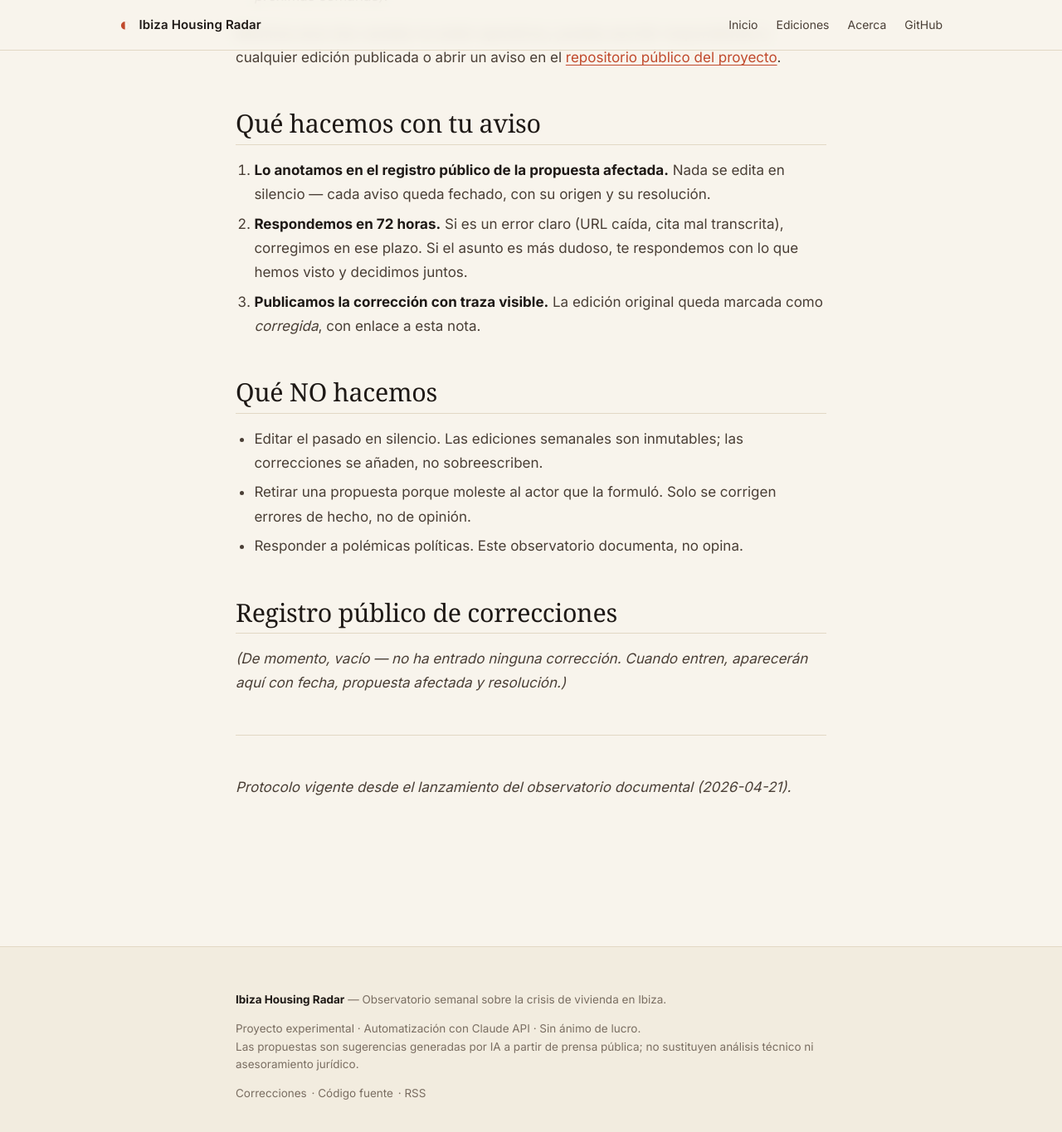
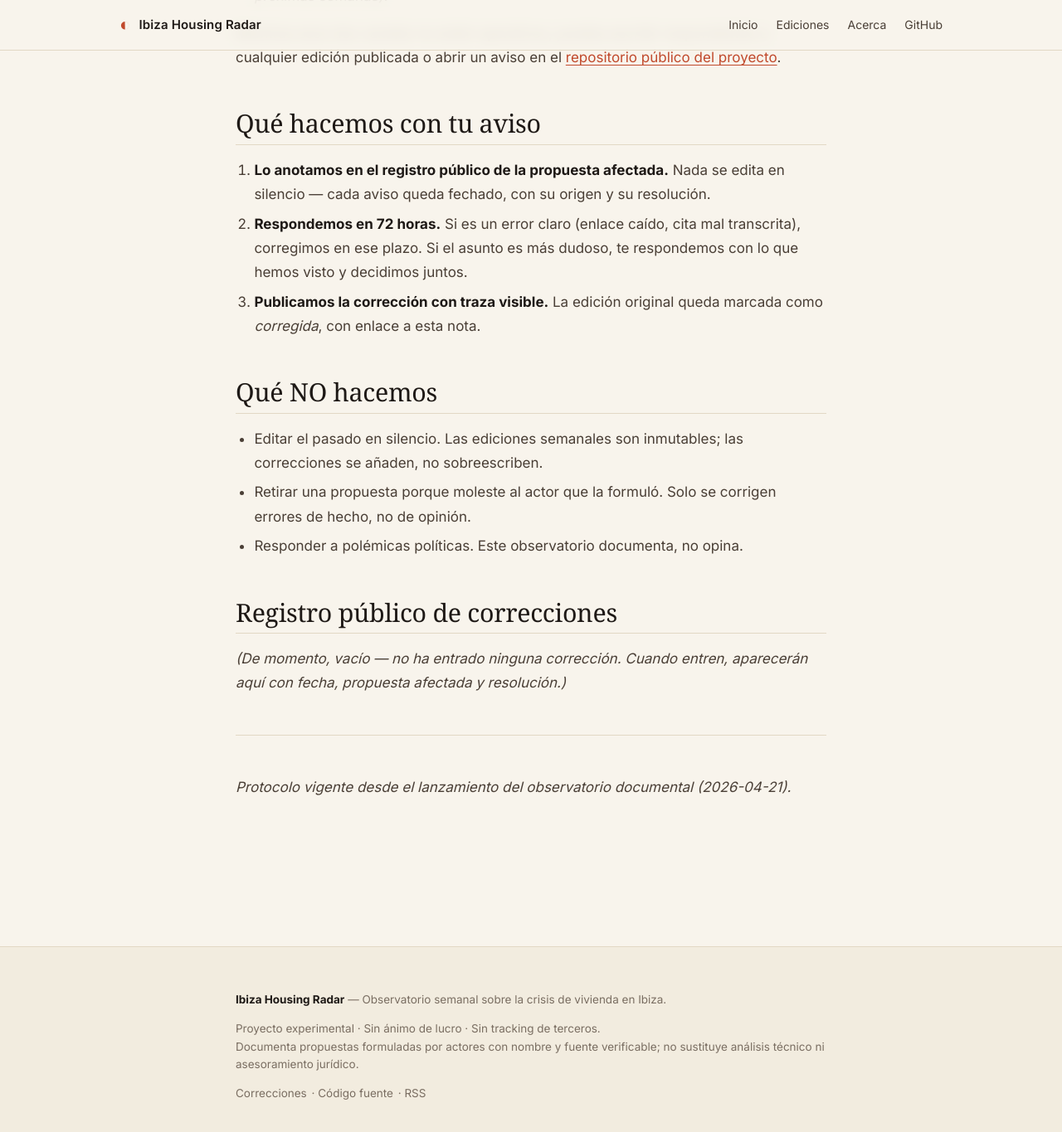
Before and after one commit to otundra/ibiza-housing-radar, a Jekyll site: the page built from docs/correcciones.md, in a window 1280 px wide and 1400 px high, scrolled down 633 px. Shown: the top 1365 px of the window at 83% size. Built offline with Jekyll 4.4.1, drawn with Linux system fonts in a browser that asks for light colours; some web fonts are replaced.

Commit message:
docs(publico): limpia jerga tecnica de paginas visibles
Footer reescrito: fuera "Automatizacion con Claude API" (jerga tecnica) y
fuera "Las propuestas son sugerencias generadas por IA" (contradice la
regla 2 — el observatorio no genera propuestas, las documenta). Sustituido
por "Sin tracking de terceros" + "Documenta propuestas formuladas por
actores con nombre y fuente verificable".

Listado /ediciones/: eliminado el `<span>{{ e.week }}</span>` que
imprimia "2026-W17" en el meta de cada item. La fecha y el titulo
("Semana 4 - Abril 2026") ya transmiten el periodo. La numeracion ISO
queda como dato interno (frontmatter, slug de URL, logs).

Edicion W17: codigos crudos del cuerpo traducidos a etiquetas legibles
("en_debate" -> "En debate", "coalicion_institucional" -> "Coalicion
institucional"); emojis fuera de los H2; carry-over reescrito como
"de la semana del 6-12 de abril". El frontmatter (week, blocks_cited)
mantiene los codigos como metadata interna.

Correcciones: "URL caida" -> "enlace caido".

Co-Authored-By: Claude Opus 4.7 <noreply@anthropic.com>

```diff
--- a/docs/_includes/footer.html
+++ b/docs/_includes/footer.html
@@ -4,9 +4,9 @@
       <strong>{{ site.title }}</strong> — {{ site.tagline }}.
     </p>
     <p class="footer-meta">
-      Proyecto experimental · Automatización con Claude API · Sin ánimo de lucro.<br>
-      Las propuestas son sugerencias generadas por IA a partir de prensa pública;
-      no sustituyen análisis técnico ni asesoramiento jurídico.
+      Proyecto experimental · Sin ánimo de lucro · Sin tracking de terceros.<br>
+      Documenta propuestas formuladas por actores con nombre y fuente verificable;
+      no sustituye análisis técnico ni asesoramiento jurídico.
     </p>
     <p class="footer-links">
       <a href="{{ site.baseurl }}/correcciones/">Correcciones</a> ·
--- a/docs/correcciones.md
+++ b/docs/correcciones.md
@@ -20,7 +20,7 @@ Mientras esos dos canales no están operativos, puedes escribir respondiendo a c
 ## Qué hacemos con tu aviso
 
 1. **Lo anotamos en el registro público de la propuesta afectada.** Nada se edita en silencio — cada aviso queda fechado, con su origen y su resolución.
-2. **Respondemos en 72 horas.** Si es un error claro (URL caída, cita mal transcrita), corregimos en ese plazo. Si el asunto es más dudoso, te respondemos con lo que hemos visto y decidimos juntos.
+2. **Respondemos en 72 horas.** Si es un error claro (enlace caído, cita mal transcrita), corregimos en ese plazo. Si el asunto es más dudoso, te respondemos con lo que hemos visto y decidimos juntos.
 3. **Publicamos la corrección con traza visible.** La edición original queda marcada como *corregida*, con enlace a esta nota.
 
 ## Qué NO hacemos
```
Also changed, not shown: docs/_editions/2026-w17.md (+15 -15 lines), docs/ediciones.md (+0 -1 lines).
